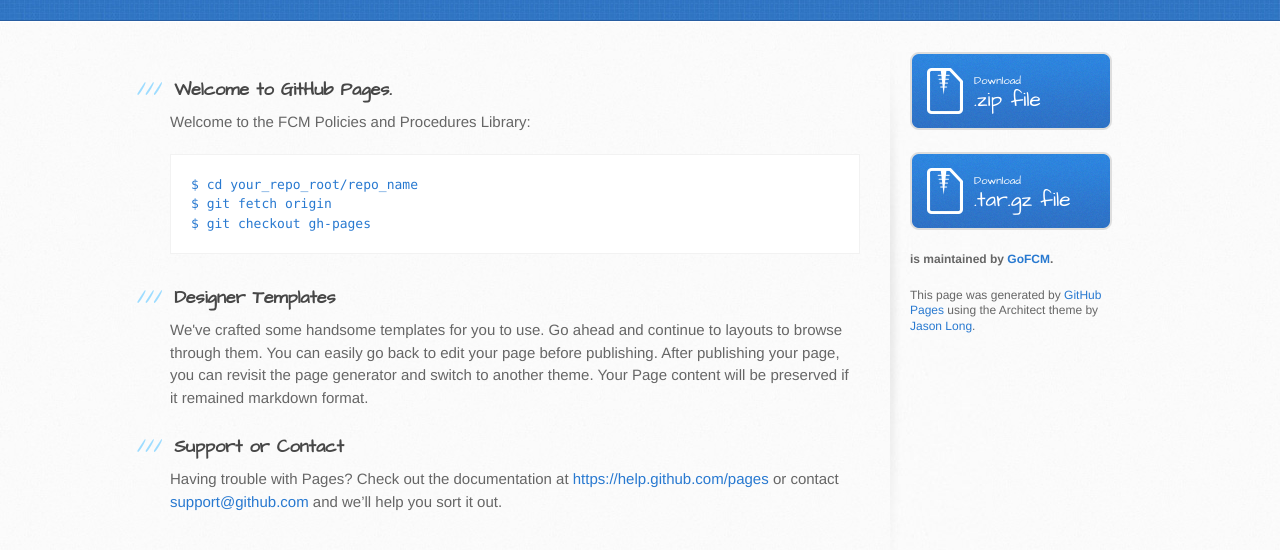
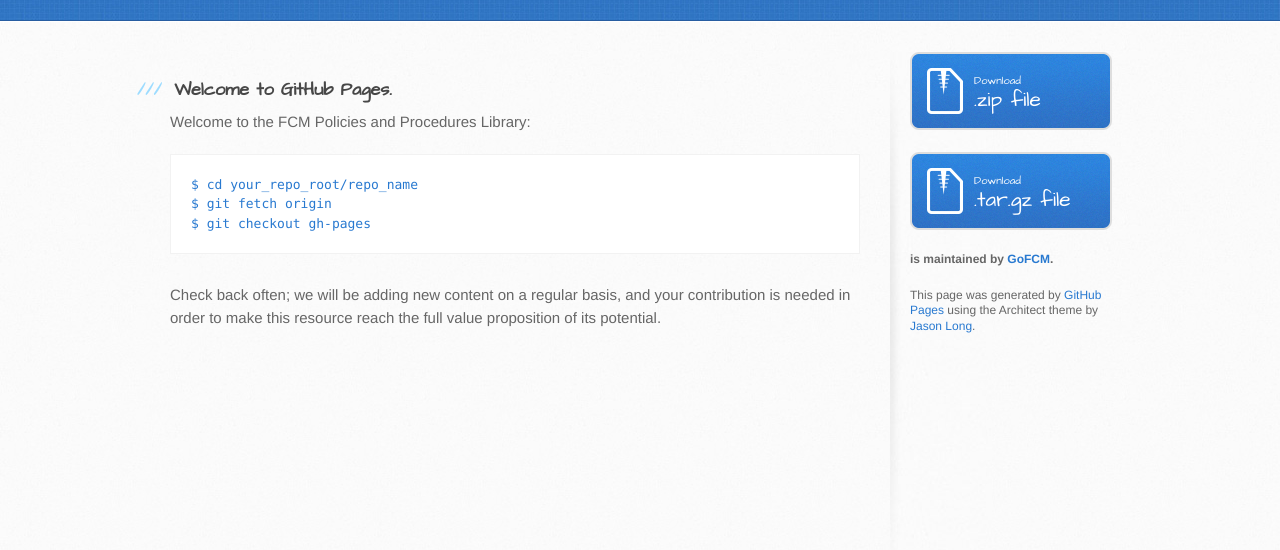
Before and after one commit to GoFCM/Test1, a plain HTML site: page index.html in a window 1280 px wide. Shown: the part 252-802 px from the top of the page. Drawn offline with Linux system fonts and the light colour scheme.

Commit message:
Update index.html

```diff
--- a/index.html
+++ b/index.html
@@ -38,14 +38,9 @@ $ git fetch origin
 $ git checkout gh-pages
 </code></pre>
 
-<h3>
-<a id="designer-templates" class="anchor" href="#designer-templates" aria-hidden="true"><span class="octicon octicon-link"></span></a>Designer Templates</h3>
 
-<p>We've crafted some handsome templates for you to use. Go ahead and continue to layouts to browse through them. You can easily go back to edit your page before publishing. After publishing your page, you can revisit the page generator and switch to another theme. Your Page content will be preserved if it remained markdown format.</p>
-<h3>
-<a id="support-or-contact" class="anchor" href="#support-or-contact" aria-hidden="true"><span class="octicon octicon-link"></span></a>Support or Contact</h3>
+<p>Check back often; we will be adding new content on a regular basis, and your contribution is needed in order to make this resource reach the full value proposition of its potential.</p>
 
-<p>Having trouble with Pages? Check out the documentation at <a href="https://help.github.com/pages">https://help.github.com/pages</a> or contact <a href="mailto:support@github.com">support@github.com</a> and we’ll help you sort it out.</p>
         </section>
 
         <aside id="sidebar">
```
